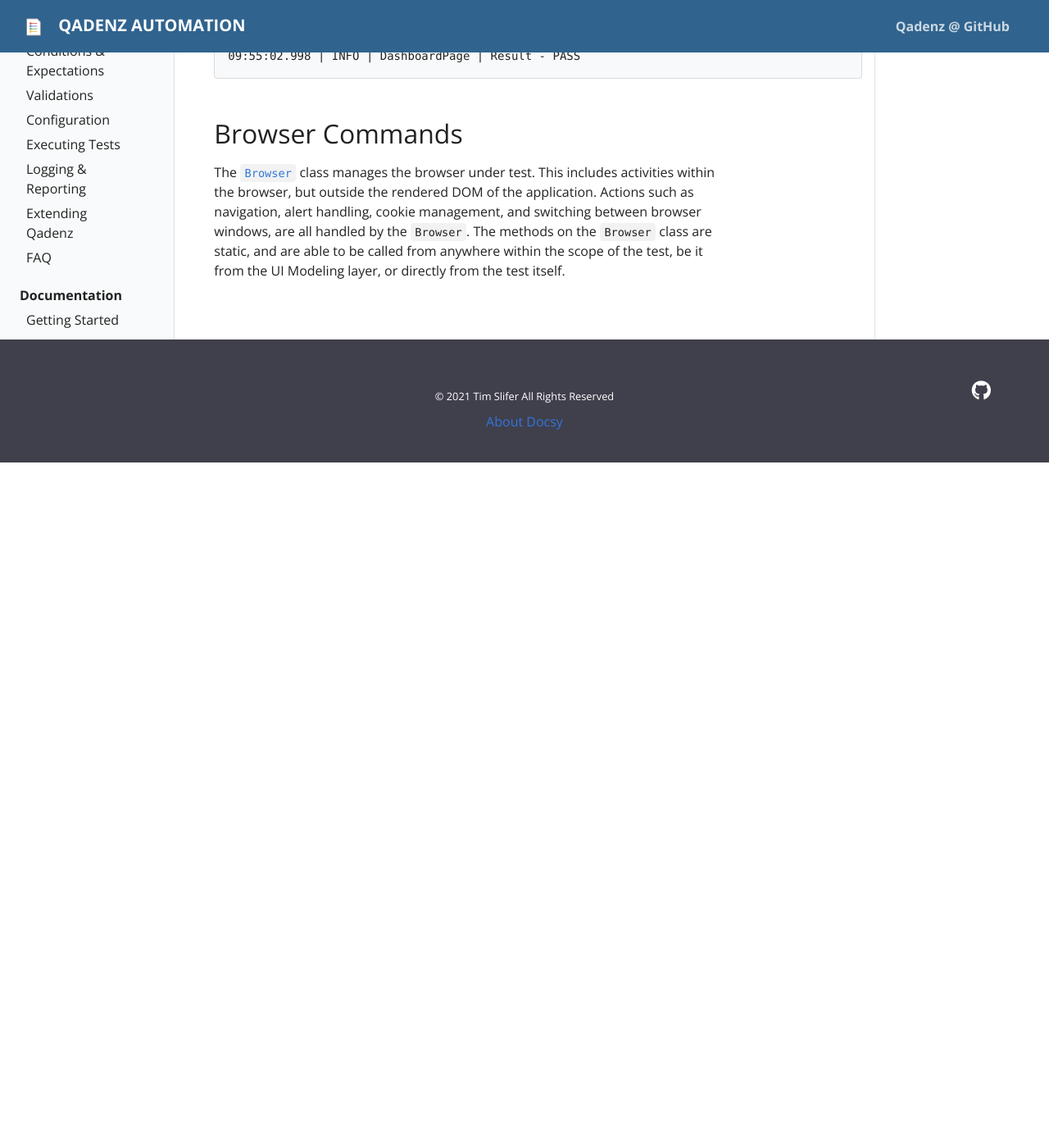
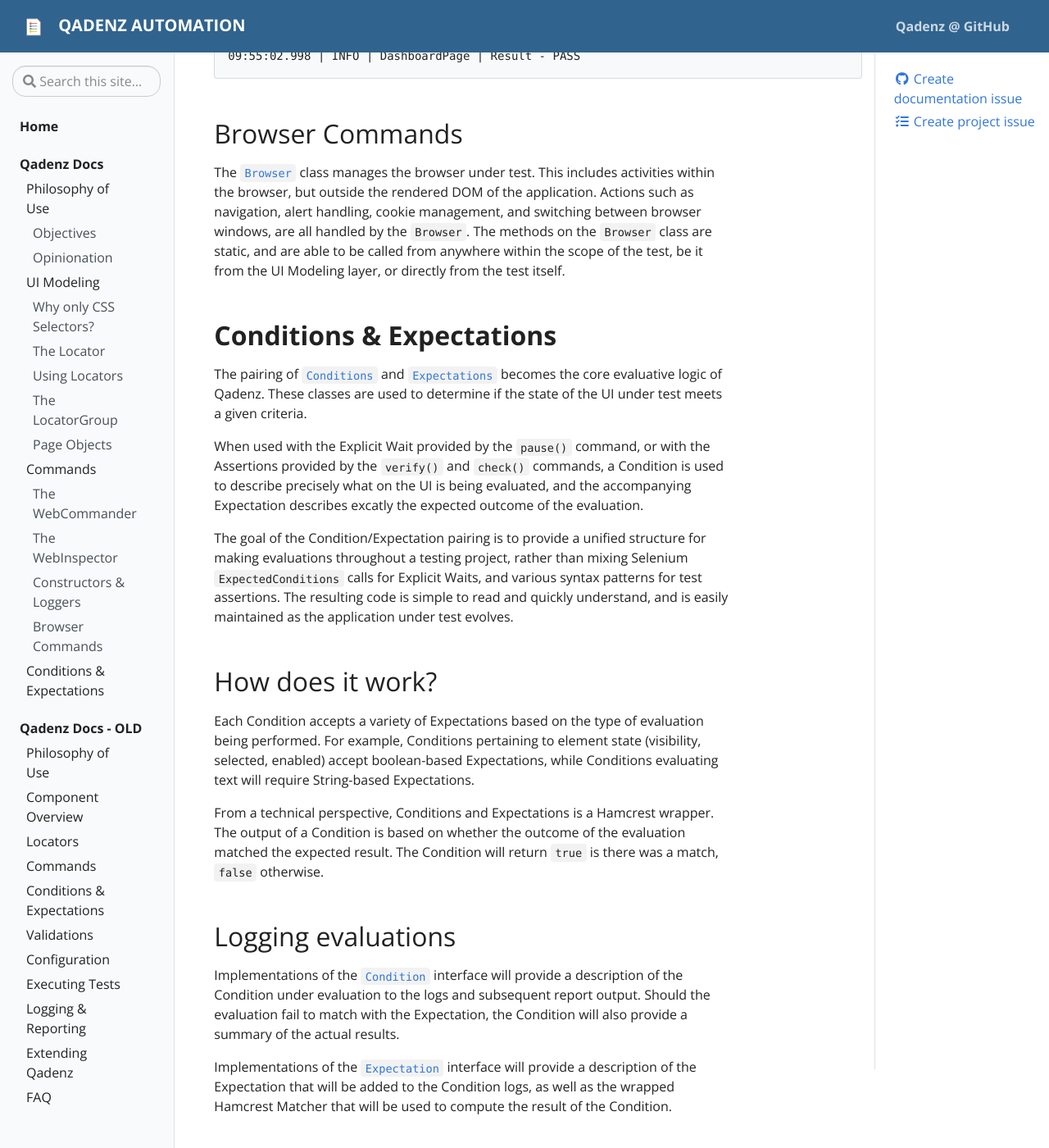
Before and after one commit to qadenz/qadenz.github.io, a Jekyll site: the page built from pages/docs.md, in a window 1280 px wide and 1400 px high, scrolled down 11127 px. Shown: the whole window at 82% size. Built offline with Jekyll 4.4.1, drawn with Linux system fonts in a browser that asks for light colours; before the commit the page ends 11691 px from its top, so only the background shows below that; some of the changed text lies outside the part shown.

Commit message:
Migrated Conditions and Expectations content

```diff
--- a/_data/toc.yml
+++ b/_data/toc.yml
@@ -34,6 +34,8 @@
           url: "docs#constructors--loggers"
         - title: Browser Commands
           url: "docs#browser-commands"
+    - title: Conditions & Expectations
+      url: "docs#conditions--expectations"
 - title: Qadenz Docs - OLD
   url: docs
   links:
--- a/pages/docs.md
+++ b/pages/docs.md
@@ -255,3 +255,23 @@ The overloaded constructor requires a `Class<?>` argument, and allows for anothe
 ## Browser Commands
 
 The [`Browser`](https://github.com/qadenz/qadenz/blob/master/src/main/java/io/qadenz/automation/commands/Browser.java) class manages the browser under test. This includes activities within the browser, but outside the rendered DOM of the application. Actions such as navigation, alert handling, cookie management, and switching between browser windows, are all handled by the `Browser`. The methods on the `Browser` class are static, and are able to be called from anywhere within the scope of the test, be it from the UI Modeling layer, or directly from the test itself.
+
+## **Conditions & Expectations**
+
+The pairing of [`Conditions`](https://github.com/qadenz/qadenz/blob/master/src/main/java/io/qadenz/automation/conditions/Conditions.java) and [`Expectations`](https://github.com/qadenz/qadenz/blob/master/src/main/java/io/qadenz/automation/conditions/Expectations.java) becomes the core evaluative logic of Qadenz. These classes are used to determine if the state of the UI under test meets a given criteria.
+
+When used with the Explicit Wait provided by the `pause()` command, or with the Assertions provided by the `verify()` and `check()` commands, a Condition is used to describe precisely what on the UI is being evaluated, and the accompanying Expectation describes excatly the expected outcome of the evaluation.
+
+The goal of the Condition/Expectation pairing is to provide a unified structure for making evaluations throughout a testing project, rather than mixing Selenium `ExpectedConditions` calls for Explicit Waits, and various syntax patterns for test assertions. The resulting code is simple to read and quickly understand, and is easily maintained as the application under test evolves.
+
+## How does it work?
+
+Each Condition accepts a variety of Expectations based on the type of evaluation being performed. For example, Conditions pertaining to element state (visibility, selected, enabled) accept boolean-based Expectations, while Conditions evaluating text will require String-based Expectations.
+
+From a technical perspective, Conditions and Expectations is a Hamcrest wrapper. The output of a Condition is based on whether the outcome of the evaluation matched the expected result. The Condition will return `true` is there was a match, `false` otherwise.
+
+## Logging evaluations
+
+Implementations of the [`Condition`](https://github.com/qadenz/qadenz/blob/master/src/main/java/io/qadenz/automation/conditions/Condition.java) interface will provide a description of the Condition under evaluation to the logs and subsequent report output. Should the evaluation fail to match with the Expectation, the Condition will also provide a summary of the actual results.
+
+Implementations of the [`Expectation`](https://github.com/qadenz/qadenz/blob/master/src/main/java/io/qadenz/automation/conditions/Expectation.java) interface will provide a description of the Expectation that will be added to the Condition logs, as well as the wrapped Hamcrest Matcher that will be used to compute the result of the Condition.
```
Also changed, not shown: other parts of pages/docs.md (+1 -1 lines).
